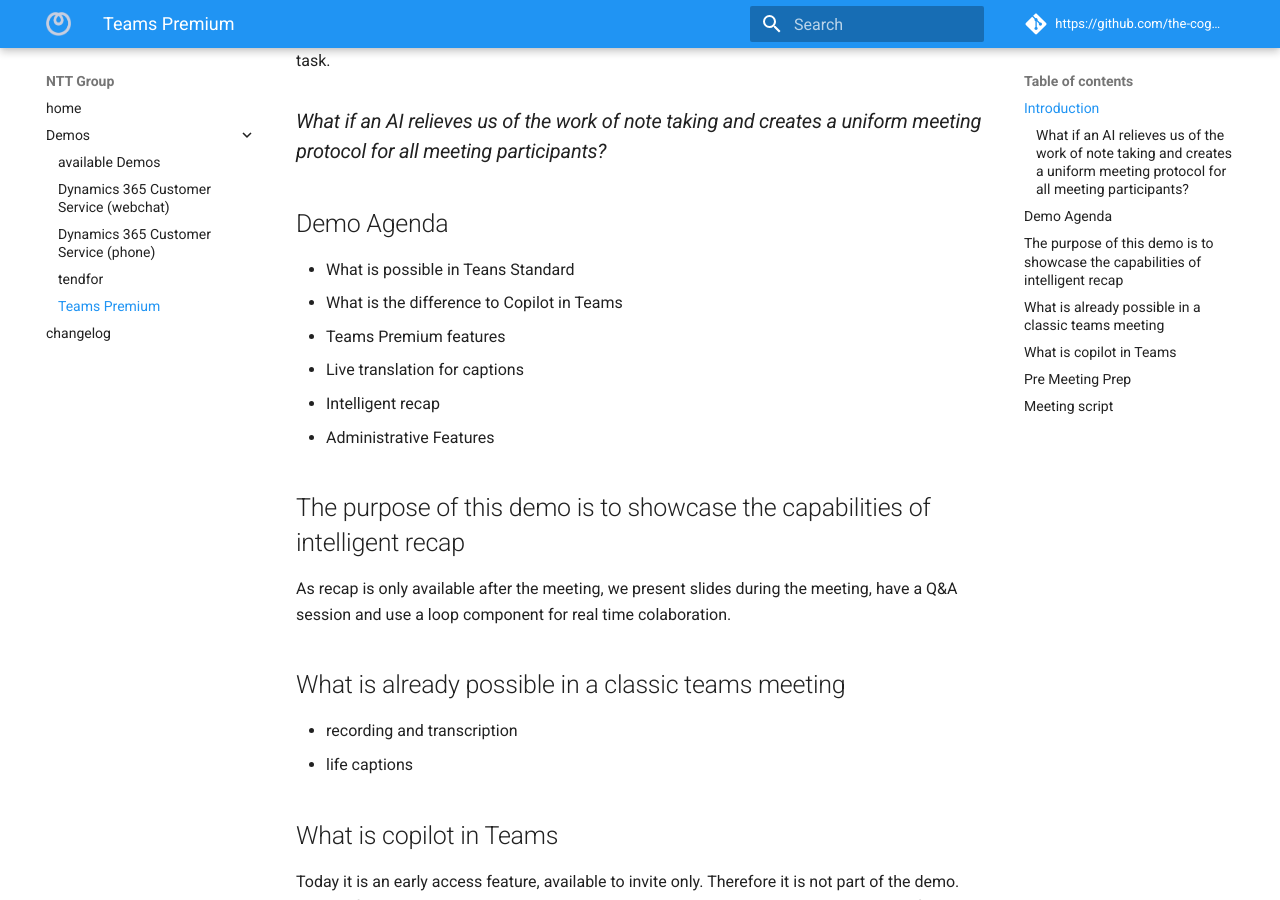
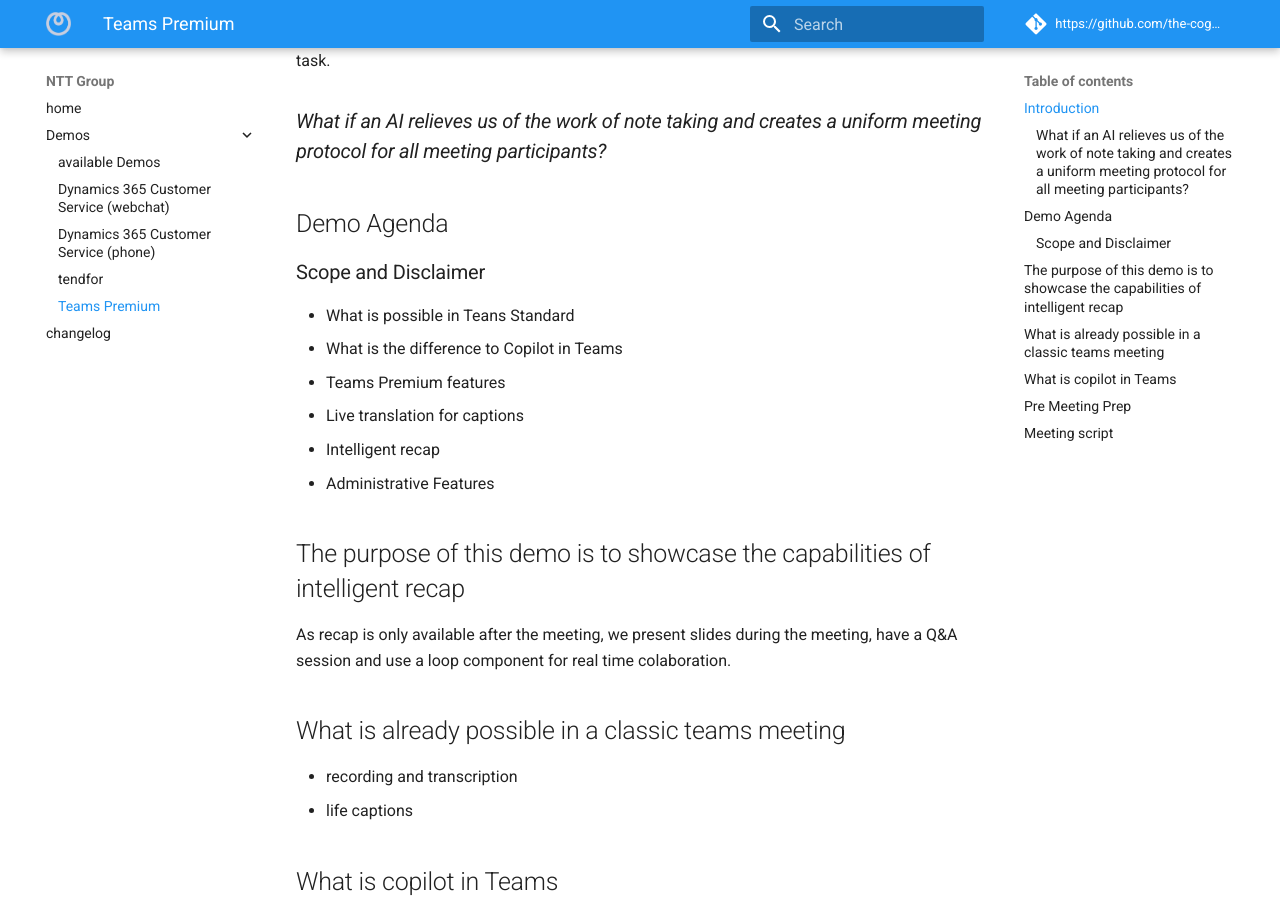
Before and after one commit to the-cognitiveservices-ninja/demo-environment, an MkDocs documentation site: the page built from docs/scripts/teams_premium.md, in a window 1280 px wide and 900 px high, scrolled down 351 px. Built offline with MkDocs 1.6.1 and Material for MkDocs 9.7.7, drawn with Linux system fonts in a browser that asks for light colours; comment, search, counter and statistics services are not loaded.

Commit message:
Update teams_premium.md

```diff
--- a/docs/scripts/teams_premium.md
+++ b/docs/scripts/teams_premium.md
@@ -11,6 +11,7 @@
 ### *What if an AI relieves us of the work of note taking and creates a uniform meeting protocol for all meeting participants?*
 
 ## Demo Agenda
+### Scope and Disclaimer
 - What is possible in Teans Standard
 - What is the difference to Copilot in Teams
 - Teams Premium features
```
